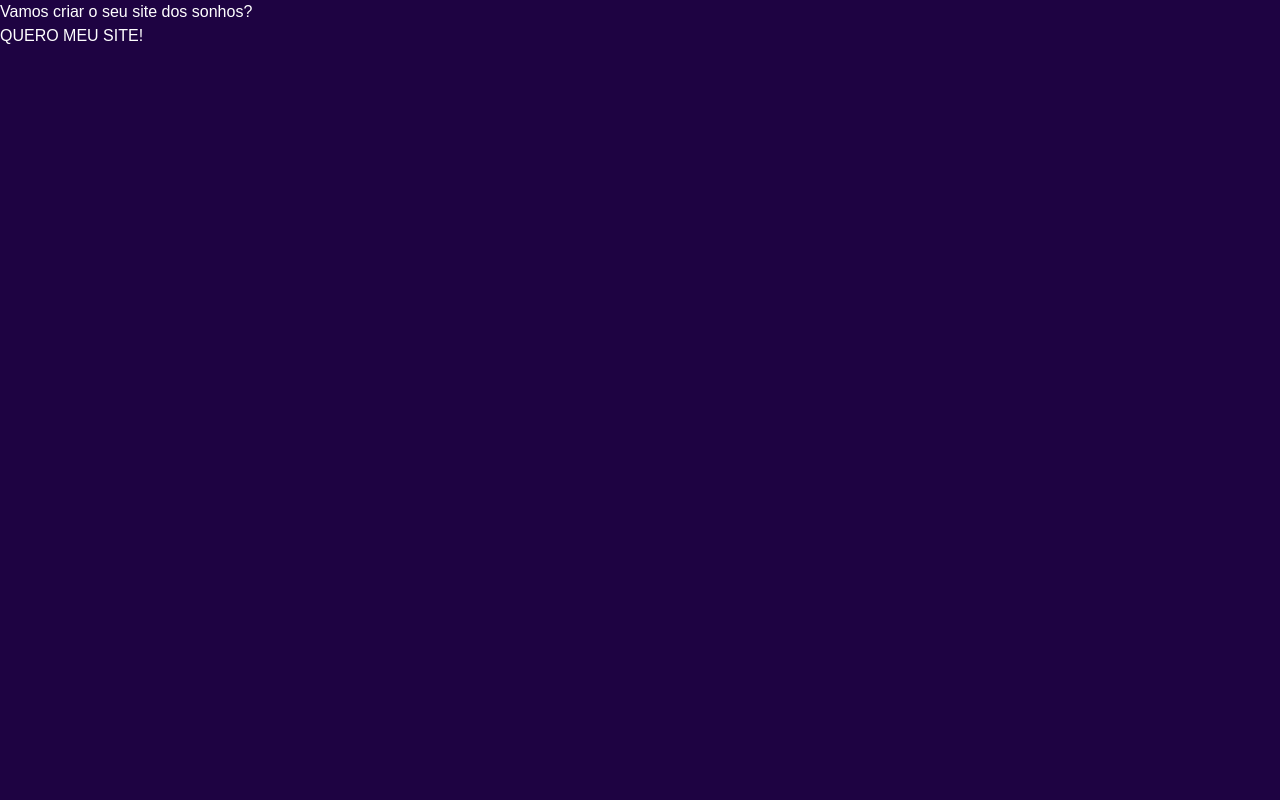
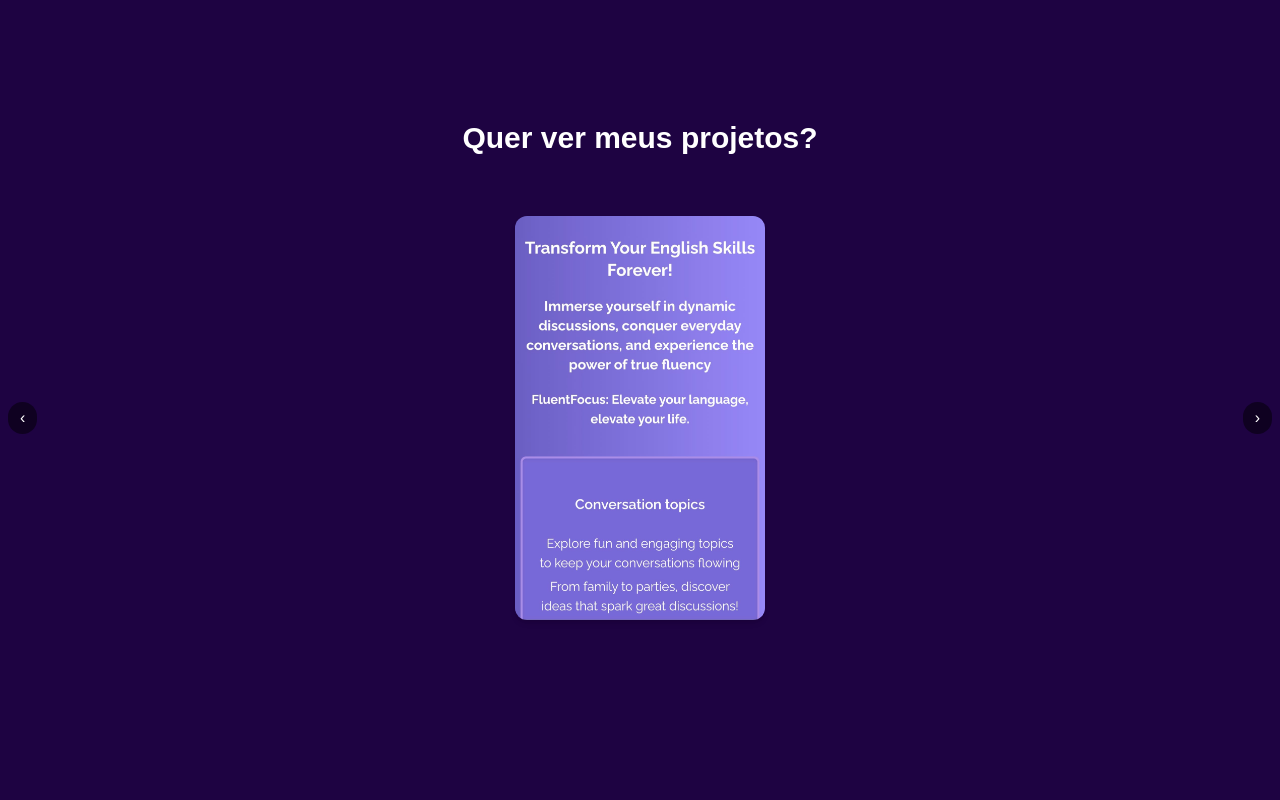
Before and after one commit to luckfer7/lucaswebsites, a Next.js app: page / in a window 1280 px wide. Shown: the part 3200-4000 px from the top of the page. Built offline with nearby package versions, Linux system fonts and the light colour scheme.

Commit message:
carrosel está feito

```diff
--- a/src/app/page.js
+++ b/src/app/page.js
@@ -7,6 +7,7 @@
 import Image from "next/image";
 import Link from "next/link";
 import website from "../../public/pagina-inicial-vista-na-tela-do-computador.png"
+import CarrosselProjetos from "@/componentes/Carousel/ProjectsCarouse";
 
 export default function Home() {
   return (
@@ -92,6 +93,13 @@
       </Section>
 
       <Section className="h-screen" >
+        <TitleTwo className="text-3xl text-center font-semibold mt-30 mb-15" >Quer ver meus projetos?</TitleTwo>
+        <Container >
+          <CarrosselProjetos  />
+        </Container>
+      </Section>
+
+      <Section className="h-screen" >
         <TitleTwo>Vamos criar o seu site dos sonhos?</TitleTwo>
         <Link href="/">QUERO MEU SITE!</Link>
       </Section>
--- /dev/null
+++ b/src/componentes/Carousel/ProjectsCarouse.jsx
@@ -0,0 +1,48 @@
+// components/CarrosselProjetos.tsx
+'use client';
+
+import Image from 'next/image';
+import { useState } from 'react';
+
+
+const projetos = [
+  { id: 1, imagem: '/fluentfocus.jpg', titulo: 'FluentFocus' },
+  { id: 2, imagem: '/landingpage.jpg', titulo: 'Landing Page' },
+//   { id: 3, imagem: '/projeto3.png', titulo: 'Projeto 3' },
+];
+
+export default function CarrosselProjetos() {
+  const [indexAtual, setIndexAtual] = useState(0);
+
+  const proximo = () => {
+    setIndexAtual((indexAtual + 1) % projetos.length);
+  };
+
+  const anterior = () => {
+    setIndexAtual((indexAtual - 1 + projetos.length) % projetos.length);
+  };
+
+  return (
+    <div className="w-full h-full mx-auto relative">
+      <Image
+        width={250}
+        height={80}
+        src={projetos[indexAtual].imagem}
+        alt={projetos[indexAtual].titulo}
+        className=" mx-auto object-cover rounded-xl shadow-md transition-all duration-300"
+      />
+      <button
+        onClick={anterior}
+        className="absolute top-1/2 left-2 -translate-y-1/2 bg-black/50 text-white px-3 py-1 rounded-full"
+      >
+        ‹
+      </button>
+      <button
+        onClick={proximo}
+        className="absolute top-1/2 right-2 -translate-y-1/2 bg-black/50 text-white px-3 py-1 rounded-full"
+      >
+        ›
+      </button>
+    </div>
+  );
+}
```
Also changed, not shown: public/fluentfocus.jpg (added), public/landingpage.jpg (added).
